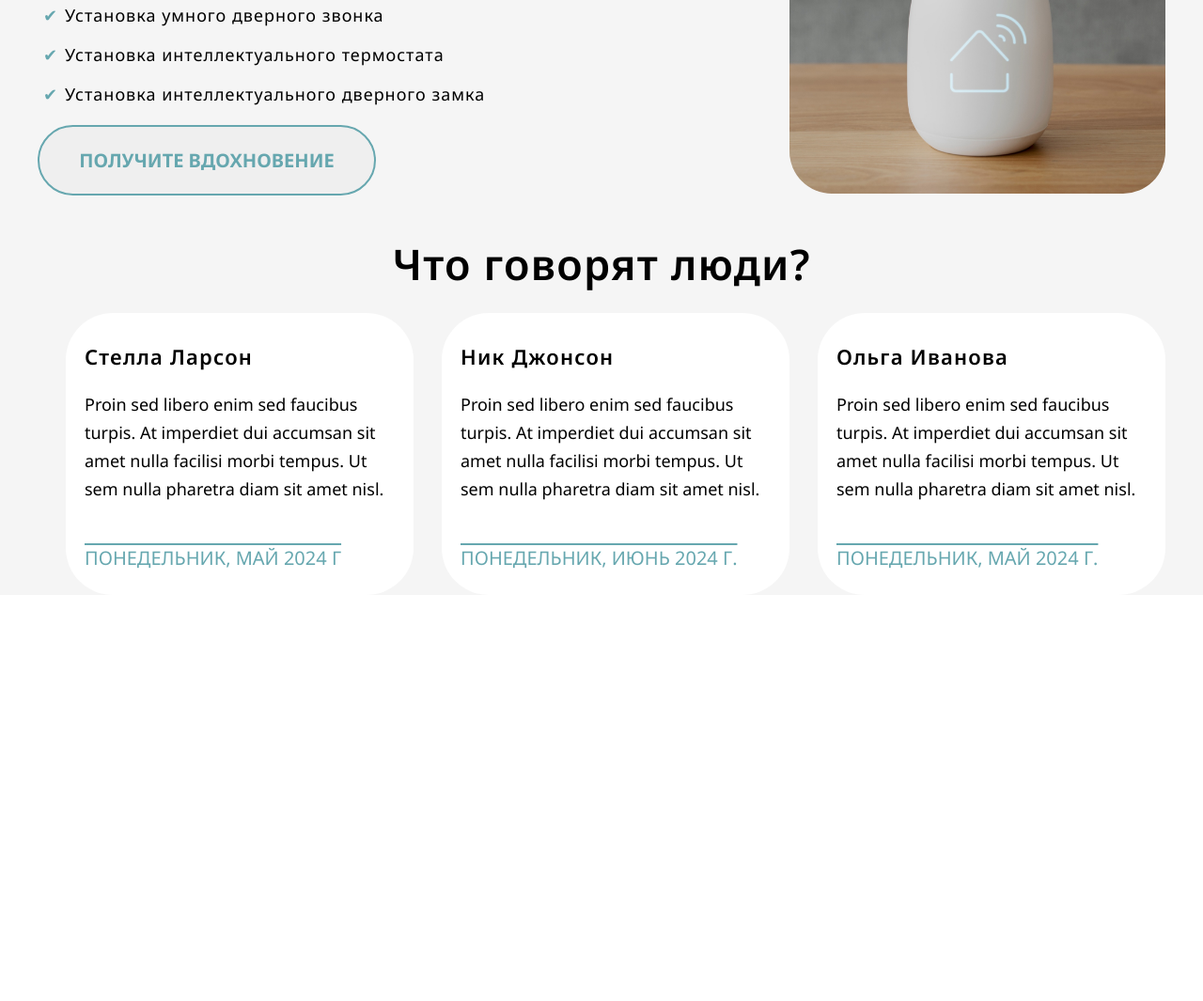
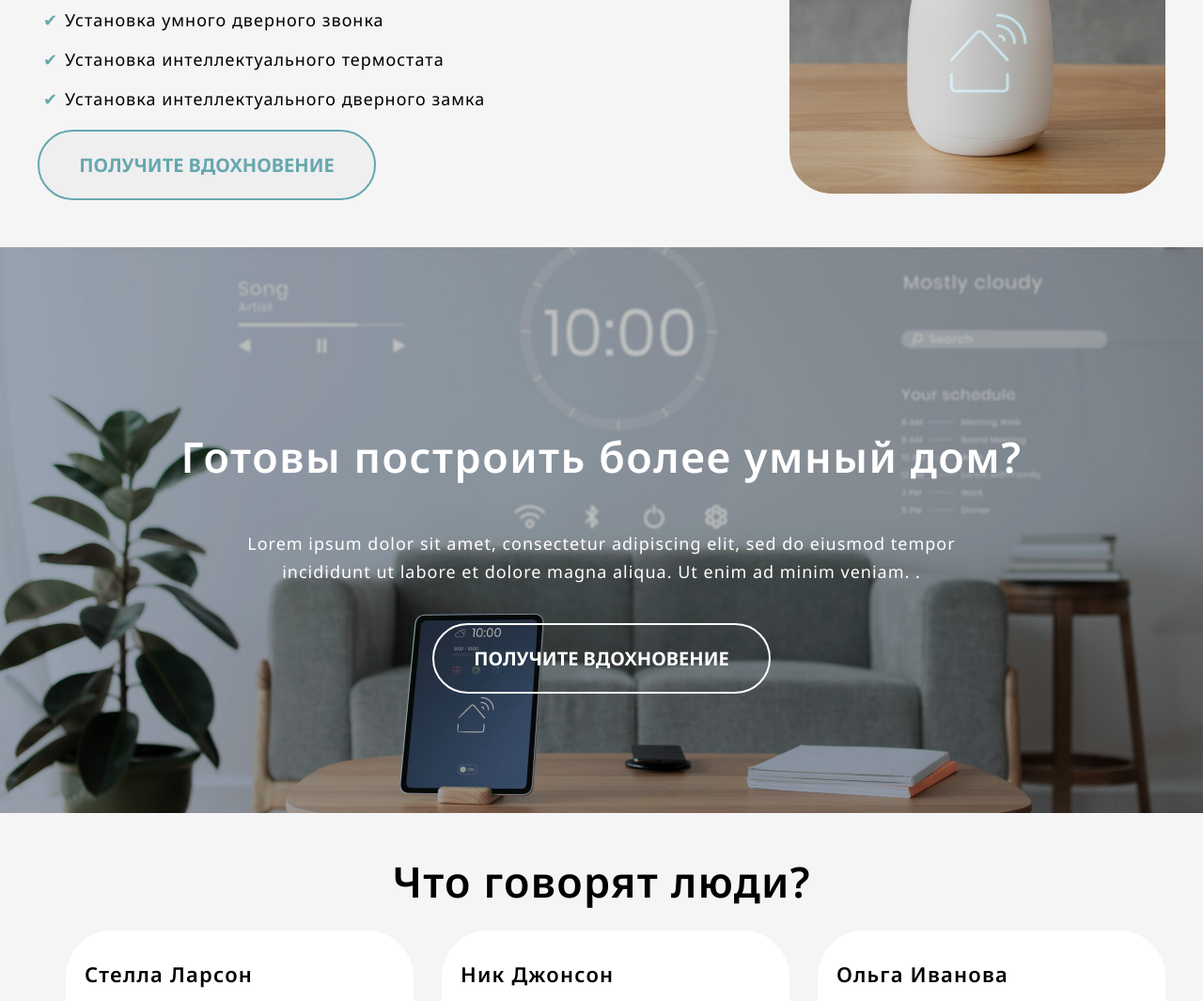
Before and after one commit to WAsD-Ddos/smart_house, a plain HTML site: page index.html in a window 1280 px wide. Shown: the part 1612-2677 px from the top of the page at 94% size. Before the commit the page ends 2245 px from the top, so only its background shows below. Drawn offline with Linux system fonts and the light colour scheme.

Commit message:
new block(fixed image)

```diff
--- a/index.html
+++ b/index.html
@@ -113,7 +113,7 @@
 				  <div class="about_row">
 
 				  	<div class="about_column_items">
-               <p class="about__title">О Умном Доме</p>
+               <p class="about__title title">О Умном Доме</p>
 							 <ul class="about_list">
 							 	  <li>Настройка интеллектуального освещения</li>
 									<li>Настройка медиа-комнаты</li>
@@ -129,6 +129,23 @@
 				  </div>
 			</div>
 		</div>
+
+
+
+<div class="mark">
+   	<div class="mark_bg">
+         <img src="../img/digital_tablet.jpg" alt="error">
+				<div class="mark_title title">Готовы построить более умный дом?</div>
+			 <div class="mark_subtitle text">
+          <p>Lorem ipsum dolor sit amet, consectetur adipiscing elit, sed do eiusmod tempor incididunt ut labore et dolore magna aliqua. Ut enim ad minim veniam. .</p>
+			 </div>
+       <div class="mark_button"><button  type="button" name="button1">Получите вдохновение</button></div>
+    </div>
+
+</div>
+
+
+
 
 		<div class="people">
 			  <div class="container">
--- a/style.scss
+++ b/style.scss
@@ -12,6 +12,21 @@ body{
 .container{
   max-width: 1200px;
   margin: 0 auto;
+}
+.title{
+
+  font-size:45px;
+  font-weight: 600;
+  letter-spacing: 1.5px;
+  padding-bottom: 35px;
+
+}
+.text{
+  text-align:center;
+  font-size: 18px;
+  letter-spacing: 1px;
+  line-height: 30px;
+
 }
 
 
@@ -202,6 +217,7 @@ body{
    }
 
     .about{
+      padding-bottom: 50px;
       background-color:#F5F5F5;
       padding-top: 50px;
       .about_row{
@@ -210,7 +226,7 @@ body{
 
         .about_column_items{
 
-          .about__title{
+          .about_title{
 
             font-size:40px;
             font-weight: 600;
@@ -279,6 +295,67 @@ body{
    }
 
 
+
+
+
+
+.mark{
+
+  background-color:#bdbebe;
+
+  .mark_bg{
+    position: relative;
+    display: flex;
+    flex-direction: column;
+
+
+    img{width: 100%;mix-blend-mode: multiply;}
+
+    .mark_title{
+      color:white;
+      position: absolute;
+      top: 200px;
+      align-self: center;
+    }
+    .mark_subtitle{
+      color:white;
+      display: block;
+      max-width: 800px;
+      position: absolute;
+      top: 300px;
+      align-self: center;
+    }
+    .mark_button{
+      position: absolute;
+      top: 400px;
+      align-self: center;
+      button{
+      border: 2px solid white;
+      border-radius: 50px;
+      min-width: 360px;
+      min-height: 75px;
+      background-color: rgba(28,28,28,0);
+      //text
+      color: white;
+      font-size: 20px;
+      font-weight: 700;
+      text-transform: uppercase;
+     }
+      button:hover{
+        background-color: black;
+        color: white;
+        border: 2px solid black;
+      }
+
+    }
+  }
+}
+
+
+
+
+
+
    .people{
      padding-top: 50px;
      background-color:#F5F5F5;
```
Also changed, not shown: img/digital_tablet.jpg (added), style.css.
